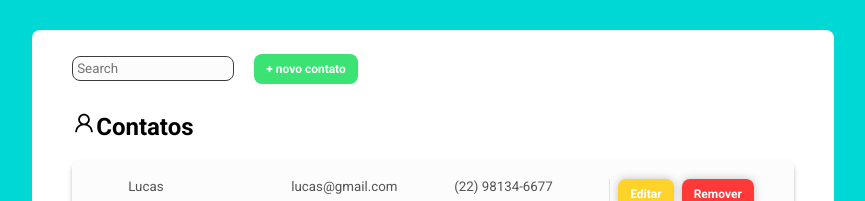
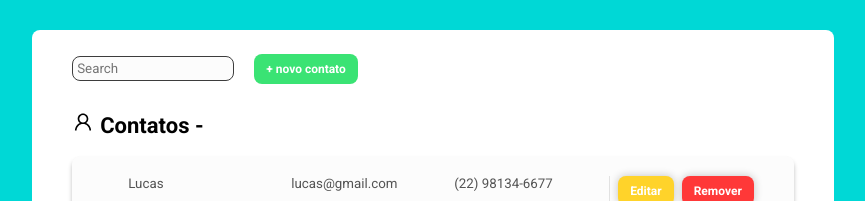
Before and after one commit to Lbonan/contact-list, a React (Create React App) app: page / in a window 1280 px wide. Shown: the top 201 px of the page, without its empty margins (207-1072 px from the left). Built offline with nearby package versions, Linux system fonts and the light colour scheme.

Commit message:
Modificando o h2 "Contatos"

```diff
--- a/src/containers/ContactList/index.tsx
+++ b/src/containers/ContactList/index.tsx
@@ -1,7 +1,7 @@
 import { useDispatch, useSelector } from 'react-redux'
 import ContactCards from '../../components/ContactCard'
 import { AiOutlineUser } from 'react-icons/ai'
-import { StickerContainer } from './styles'
+import { StickerContainer, Titulo } from './styles'
 import { ButtonLink, Input, MainContainer } from '../../styles'
 import { RootReducer } from '../../store'
 import { alteraTermo } from '../../store/reducers/filtro'
@@ -27,10 +27,10 @@ const ContactList = () => {
         />
         <ButtonLink to="/novo">+ novo contato</ButtonLink>
       </StickerContainer>
-      <h2>
+      <Titulo>
         <AiOutlineUser />
-        Contatos
-      </h2>
+        Contatos - {termo}
+      </Titulo>
 
       <div>
         <ul>
--- a/src/containers/ContactList/styles.ts
+++ b/src/containers/ContactList/styles.ts
@@ -6,3 +6,9 @@ export const StickerContainer = styled.div`
   background-color: #fff;
   z-index: 100;
 `
+export const Titulo = styled.h2`
+  font-size: 22px;
+  svg {
+    margin-right: 6px;
+  }
+`
```
